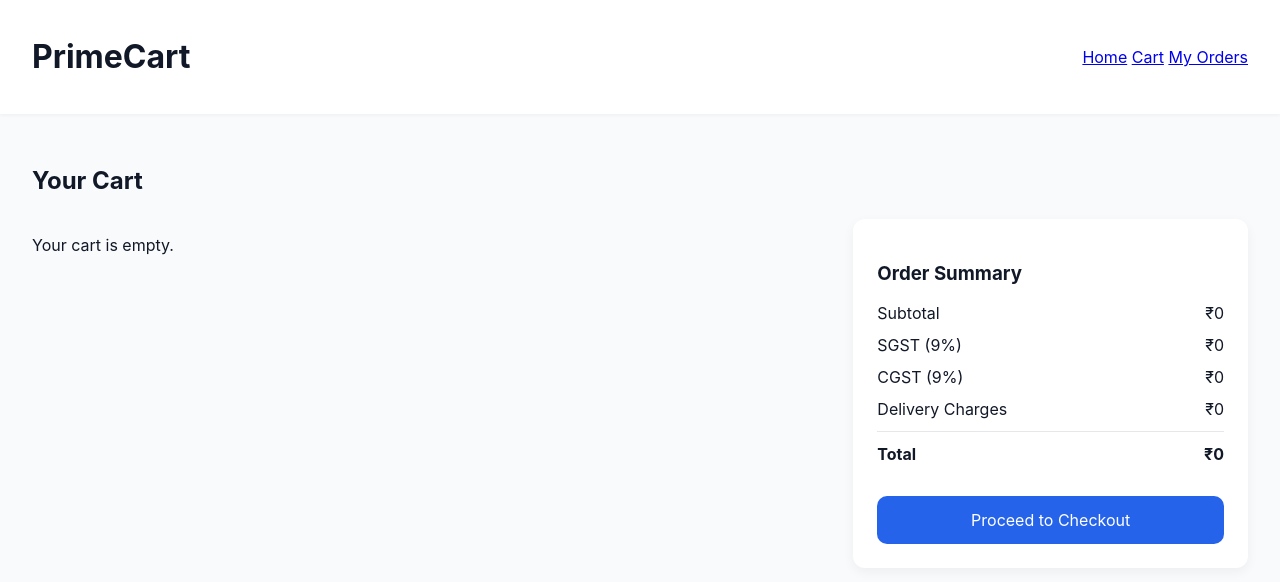
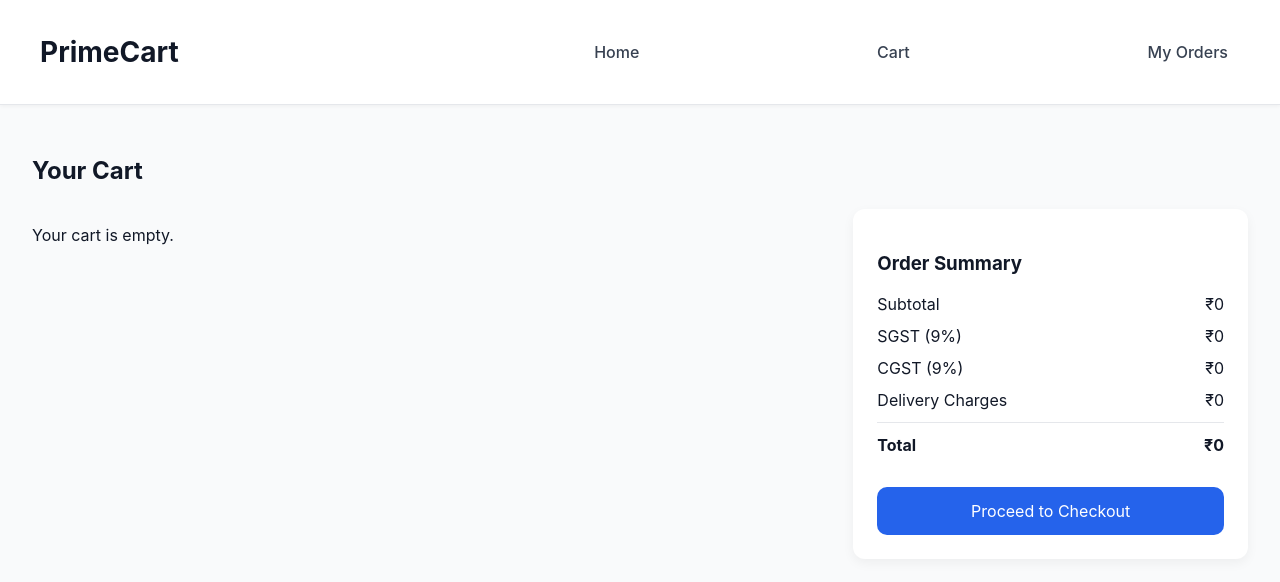
Before and after one commit to Shreyash0755/CodeAlpha_Ecommerce_Store, a plain HTML site: page frontend/pages/cart.html in a window 1280 px wide. Drawn offline with Linux system fonts and the light colour scheme.

Commit message:
Style navbar links for better layout and UX

```diff
--- a/frontend/css/style.css
+++ b/frontend/css/style.css
@@ -334,3 +334,38 @@ button {
 .qty-btn:hover {
   background: #e5e7eb;
 }
+
+/* NAVBAR CONTAINER */
+.navbar {
+  display: flex;
+  align-items: center;
+  justify-content: space-between;
+  padding: 16px 40px;
+  background-color: #ffffff;
+  border-bottom: 1px solid #e5e7eb;
+}
+
+/* LOGO */
+.logo {
+  font-size: 28px;
+  font-weight: 700;
+  color: #111827;
+}
+
+/* NAV LINKS (Home, Cart, My Orders) */
+.navbar a {
+  text-decoration: none;
+  font-size: 16px;
+  font-weight: 500;
+  color: #374151;
+  margin-left: 24px;
+  padding: 6px 12px;
+  border-radius: 6px;
+  transition: background 0.2s ease, color 0.2s ease;
+}
+
+/* HOVER EFFECT */
+.navbar a:hover {
+  background-color: #f3f4f6;
+  color: #111827;
+}
--- a/frontend/pages/cart.html
+++ b/frontend/pages/cart.html
@@ -9,12 +9,14 @@
 
 <header class="navbar">
   <h1 class="logo">PrimeCart</h1>
+  <div class="nav-actions" id="navActions"></div>
 
-  <nav class="nav-actions" id="navActions">
     <a href="../index.html">Home</a>
-    <a href="#">Cart</a>
+    <a href="cart.html">Cart</a>
     <a href="orders.html">My Orders</a>
-  </nav>
+
+
+  </div>
 </header>
 
 <main class="container cart-page">
```
